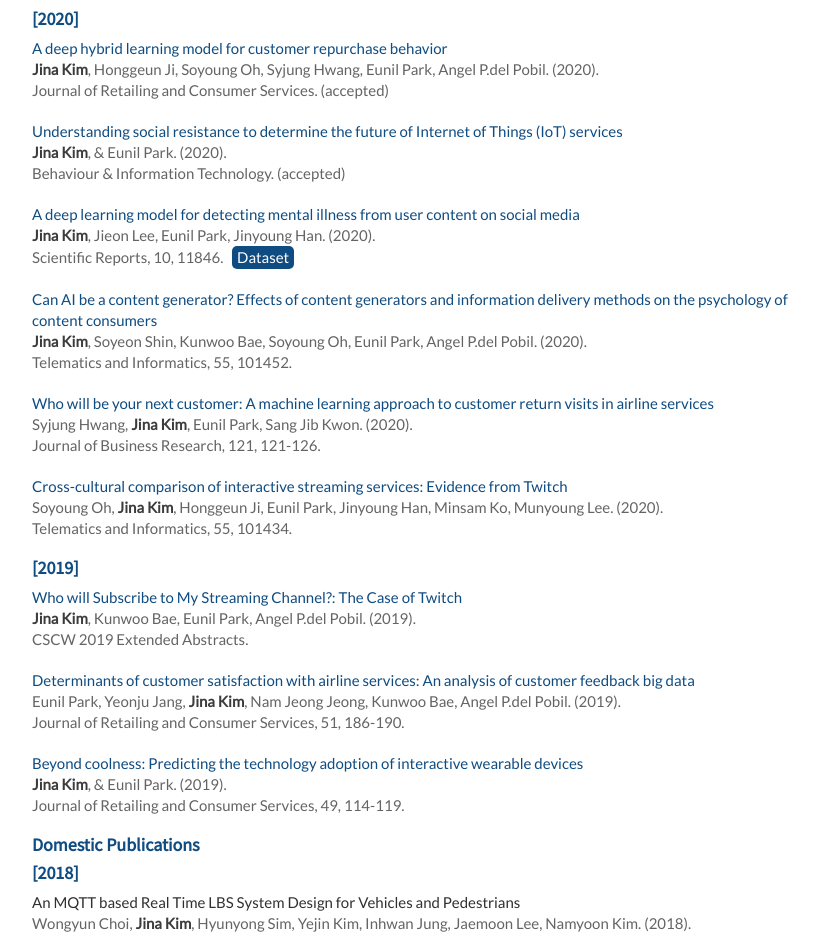
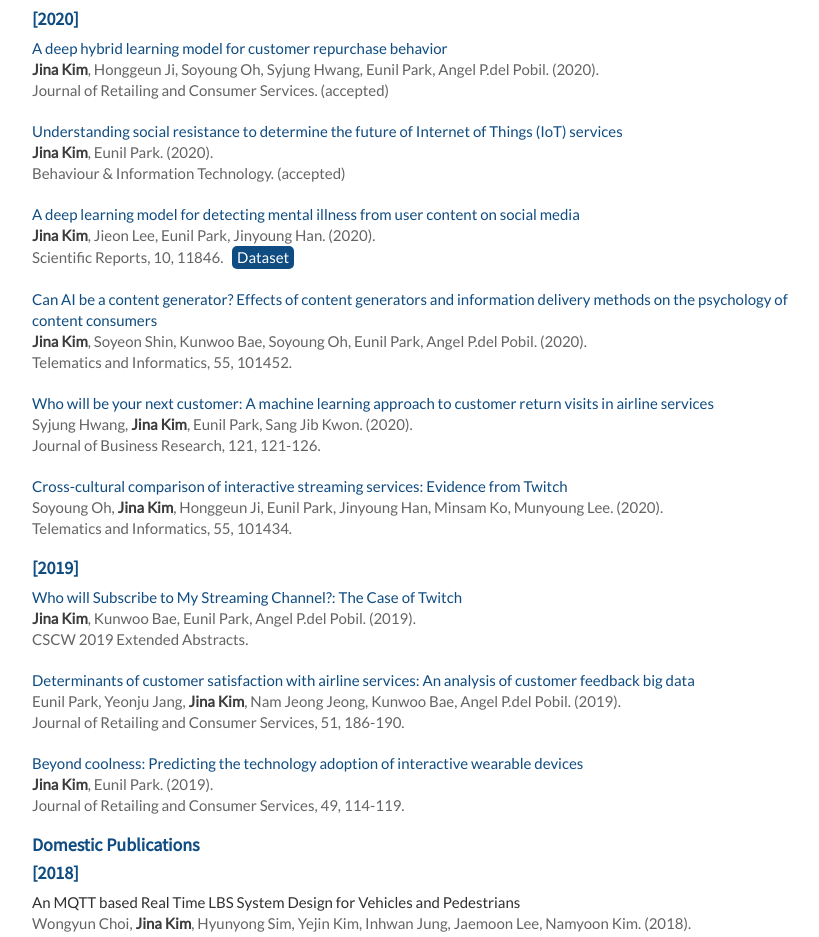
Before and after one commit to Jina-Kim/Jina-Kim.github.io, a Jekyll site: the page built from index.html, in a window 1280 px wide. Shown: the part 714-1651 px from the top of the page, without its empty margins (328-1147 px from the left). Built offline with Jekyll 4.4.1, drawn with Linux system fonts in a browser that asks for light colours; nearby versions of some CDN libraries; the list of posts is cut into pages by our own code.

```diff
--- a/_includes/publications.html
+++ b/_includes/publications.html
@@ -15,7 +15,7 @@
     <article>
         <header>
             <a href="https://www.tandfonline.com/doi/abs/10.1080/0144929X.2020.1827033" class="paper_link">Understanding social resistance to determine the future of Internet of Things (IoT) services</a><br/>
-            <span> <em>Jina Kim</em>, & Eunil Park. (2020).</span><br/>
+            <span> <em>Jina Kim</em>, Eunil Park. (2020).</span><br/>
             <span>Behaviour & Information Technology. (accepted)</span>
         </header>
     </article>
@@ -72,7 +72,7 @@
     <article>
         <header>
             <a href="https://www.sciencedirect.com/science/article/abs/pii/S0969698918309044" class="paper_link">Beyond coolness: Predicting the technology adoption of interactive wearable devices<br/></a>
-            <span> <em>Jina Kim</em>, & Eunil Park. (2019).</span><br/>
+            <span> <em>Jina Kim</em>, Eunil Park. (2019).</span><br/>
             <span>Journal of Retailing and Consumer Services, 49, 114-119.</span>
         </header>
     </article>
```
